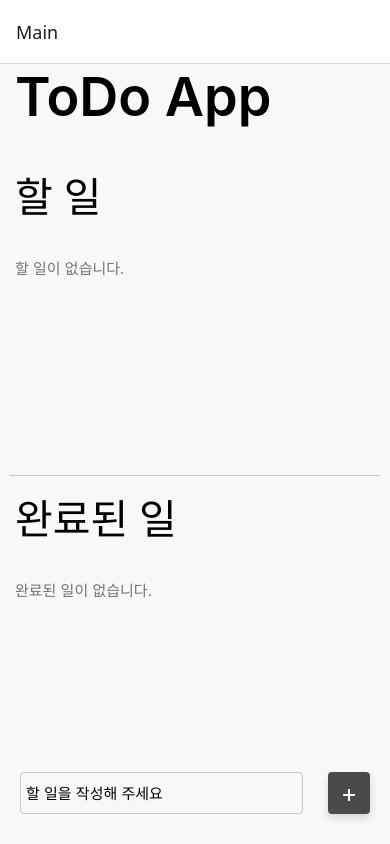
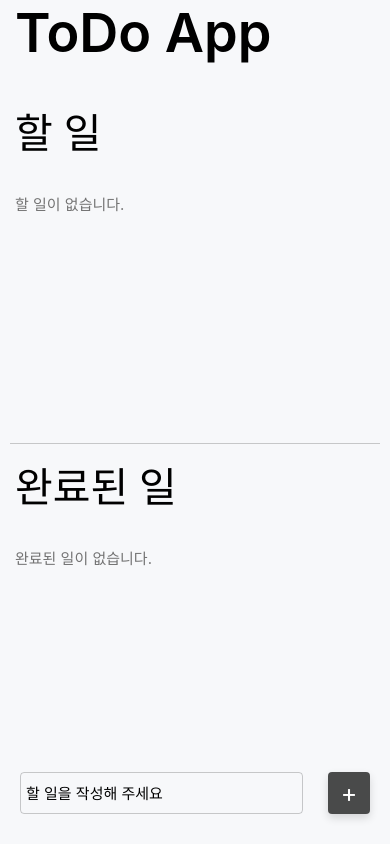
Before and after one commit to SOBBANG-KIM/ExpoAwesomProject, a React Native app: screen / in a window 390 px wide. Built offline with nearby package versions, Linux system fonts and the light colour scheme.

Commit message:
add navigation

```diff
--- a/App.js
+++ b/App.js
@@ -24,8 +24,8 @@ const App = () => {
 
       <NavigationContainer>
         <Stack.Navigator>
-          <Stack.Screen name="Main" component={MainScreen} />
-          <Stack.Screen name="Login" component={LoginScreen} />
+          <Stack.Screen options={{ headerShown: false }} name="Main" component={MainScreen} />
+          <Stack.Screen options={{ headerShown: false }} name="Login" component={LoginScreen} />
         </Stack.Navigator>
       </NavigationContainer>
 
```
